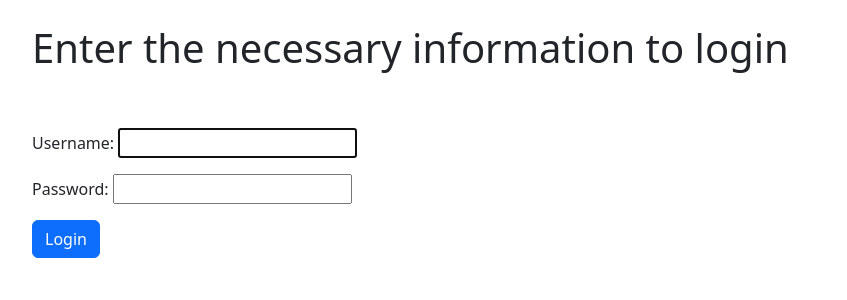
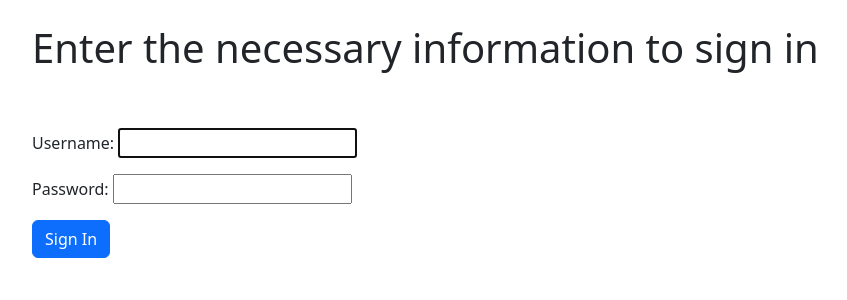
Before and after one commit to Th3VaultDweller/Django-Blog-App, a Django app: page /members/login/ in a window 1280 px wide. Shown: the part 56-356 px from the top of the page, without its empty margins (50-897 px from the left). Run offline with Django 4.2, Linux system fonts and the light colour scheme.

Commit message:
Minor tweaks

```diff
--- a/members/templates/registration/edit_profile.html
+++ b/members/templates/registration/edit_profile.html
@@ -12,7 +12,7 @@ Blog App - Edit Settings
     <form method="POST">
         {% csrf_token %}
         {{ form.as_p }}
-        <button class="btn btn-primary">Save Profile Changes</button>
+        <button class="btn btn-primary">Save Changes</button>
     </form>
 </div>
 
--- a/members/templates/registration/edit_profile_page.html
+++ b/members/templates/registration/edit_profile_page.html
@@ -14,7 +14,7 @@ Blog App - Edit Info
             <form method="POST" enctype="multipart/form-data">
                 {% csrf_token %}
                 {{ form.as_p }}
-                <button class="btn btn-primary">Post</button>
+                <button class="btn btn-primary">Save Changes</button>
             </form>
         </div>
     {% else %}
--- a/members/templates/registration/login.html
+++ b/members/templates/registration/login.html
@@ -1,19 +1,19 @@
 {% extends "base.html" %}
 
 {% block title %}
-Blog App - Login
+Blog App - Sign In
 {% endblock title %}
 
 {% block content %}
 
-<h1>Enter the necessary information to login</h1>
+<h1>Enter the necessary information to sign in</h1>
 
 <br/><br/>
 <div class="mb-3">
     <form method="POST">
         {% csrf_token %}
         {{ form.as_p }}
-        <button class="btn btn-primary">Login</button>
+        <button class="btn btn-primary">Sign In</button>
     </form>
 </div>
 
```
